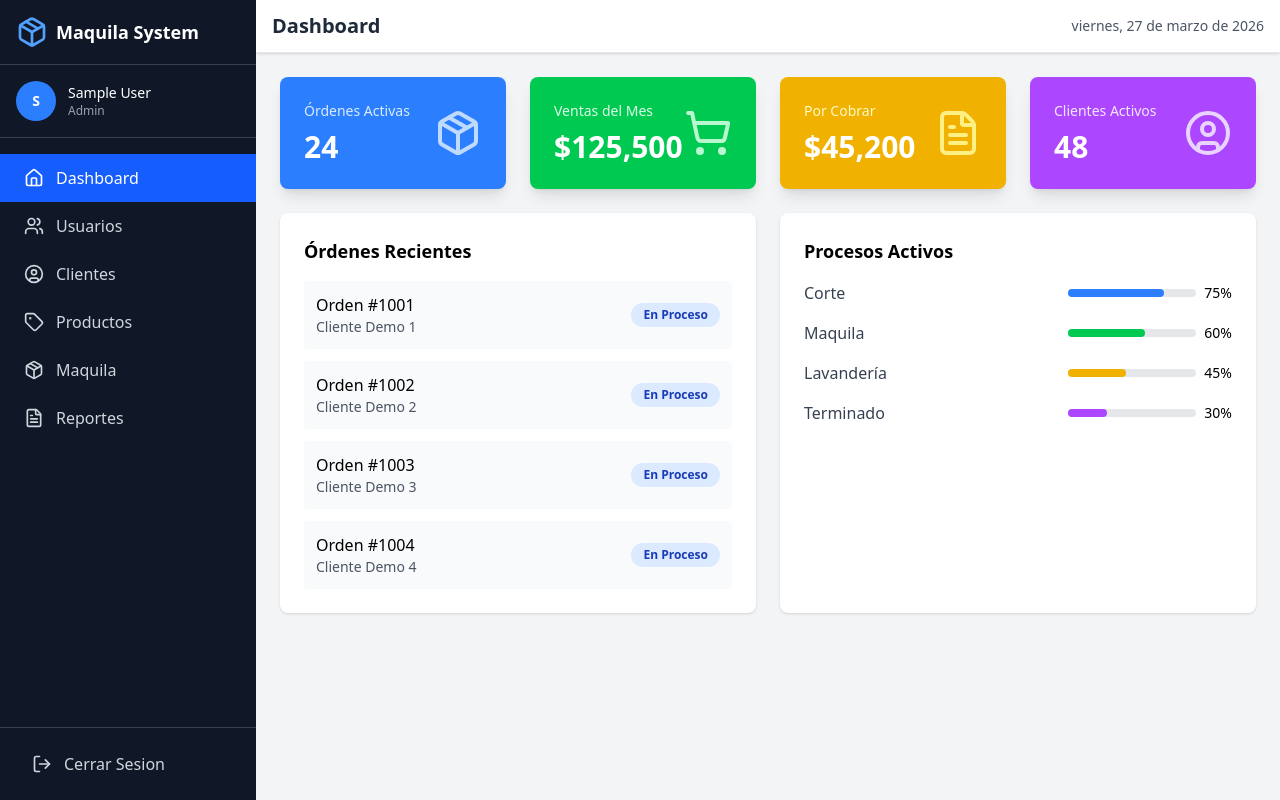
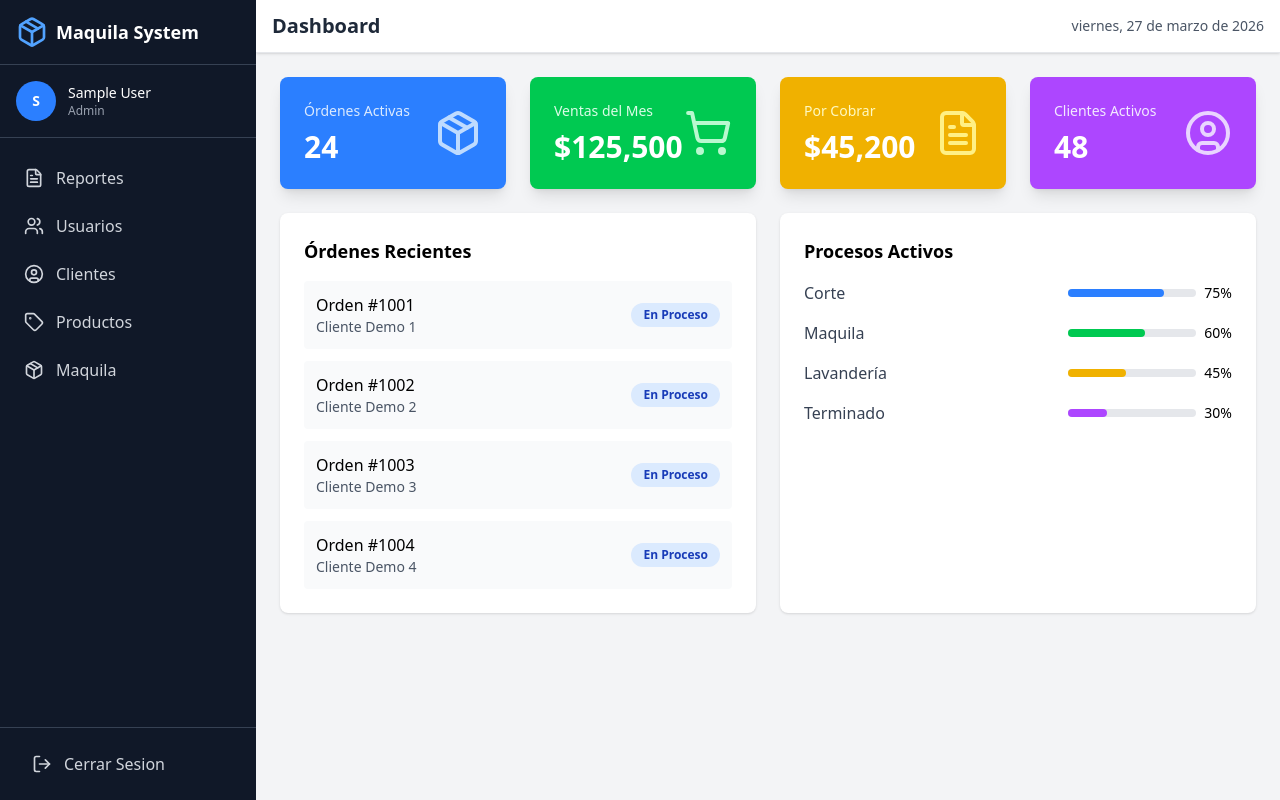
Before and after one commit to LuasDB/app-maquila-react, a React (Vite) app: page /dashboard in a window 1280 px wide. Built offline with nearby package versions, Linux system fonts and the light colour scheme; sample sign-in values are in the browser's storage.

Commit message:
Se elimina de momento el dashboard y el modulo de ventas. Se volveran a agregar posteriormente. Los reportes comienzan como pagina principal

```diff
--- a/src/components/layout/Sidebar/index.jsx
+++ b/src/components/layout/Sidebar/index.jsx
@@ -7,13 +7,13 @@ const Sidebar = ({ isOpen, toggleSidebar, activeModule }) => {
   const { user, logout } = useAuth()
 
   const menuItems = [
-    { id: "dashboard", label: "Dashboard", icon: Home, path: "/dashboard" },
+    // { id: "dashboard", label: "Dashboard", icon: Home, path: "/dashboard" },
+    { id: "reportes", label: "Reportes", icon: FileText, path: "/reportes" },
     { id: "usuarios", label: "Usuarios", icon: Users, path: "/usuarios" },
     { id: "clientes", label: "Clientes", icon: UserCircle, path: "/clientes" },
     { id: "productos", label: "Productos", icon: Tag, path: "/productos" },
     { id: "maquila", label: "Maquila", icon: Package, path: "/maquila" },
     // { id: "ventas", label: "Ventas", icon: ShoppingCart, path: "/ventas" },
-    { id: "reportes", label: "Reportes", icon: FileText, path: "/reportes" },
   ]
 
   const handleNavigation = (path) => {
--- a/src/pages/Production/CuttingForm/index.jsx
+++ b/src/pages/Production/CuttingForm/index.jsx
@@ -12,7 +12,7 @@ const CuttingForm = ({ roll, onSubmit, onCancel }) => {
     productId: "",
     productName: "",
     productType: "",
-    size: "",
+    // size: "",
     notes: ""
   })
 
@@ -97,14 +97,14 @@ const CuttingForm = ({ roll, onSubmit, onCancel }) => {
           {errors.productId && <p className="text-red-500 text-sm mt-1">{errors.productId}</p>}
         </div>
 
-        <div className="mb-4">
+        {/* <div className="mb-4">
           <label className="block text-sm font-medium text-gray-700 mb-1">Talla <span className="text-red-500">*</span></label>
           <select name="size" value={formData.size} onChange={handleChange} disabled={!selectedProduct} className={"w-full px-3 py-2 border rounded-lg focus:outline-none focus:ring-2 focus:ring-blue-500 disabled:bg-gray-100 disabled:cursor-not-allowed " + (errors.size ? "border-red-500" : "border-gray-300")}>
             <option value="">Seleccionar talla...</option>
             {selectedProduct?.sizes?.map((s, i) => <option key={i} value={s.label}>{s.label}</option>)}
           </select>
           {errors.size && <p className="text-red-500 text-sm mt-1">{errors.size}</p>}
-        </div>
+        </div> */}
 
         <div className="mb-4">
           <label className="block text-sm font-medium text-gray-700 mb-1">Notas / Observaciones</label>
```
